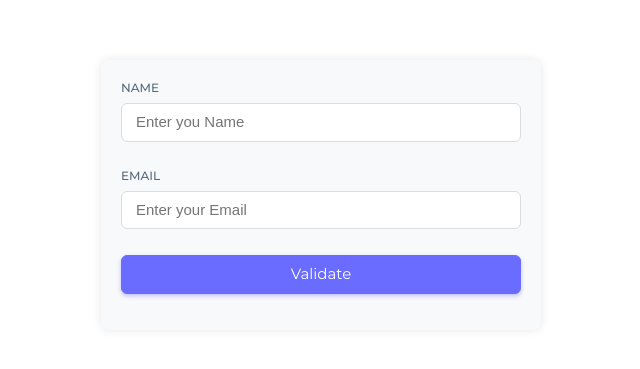
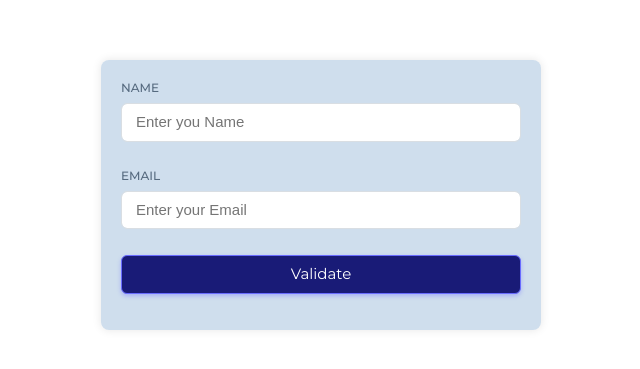
Before and after one commit to Fanomez4ntsoa/Formulaire, a website: page public/index.html in a window 1280 px wide. Shown: the part 205-574 px from the top of the page, without its empty margins (319-959 px from the left). Drawn offline with Linux system fonts and the light colour scheme.

Commit message:
hotfix : styles color fix

```diff
--- a/public/assets/styles.css
+++ b/public/assets/styles.css
@@ -8,7 +8,7 @@ body {
 }
 
 .card {
-    background-color: #f8f9fa; /* Gris clair */
+    background-color: #9abada79;
     padding: 20px;
     border-radius: 8px;
     box-shadow: 0 0 10px rgba(0, 0, 0, 0.1);
@@ -44,7 +44,7 @@ form {
     font-size: 0.9375rem;
     font-weight: 400;
     line-height: 1.53;
-    color: #697a8d;
+    color: #afb9c4;
     background-color: #fff;
     background-clip: padding-box;
     border: 1px solid #d9dee3;
@@ -73,7 +73,7 @@ button {
     font-size: 0.9375rem;
     border-radius: 0.375rem;
     color: #fff;
-    background-color: #696cff;
+    background-color: #191b77;
     border-color: #696cff;
     box-shadow: 0 0.125rem 0.25rem 0 rgba(105, 108, 255, 0.4);
 }
```
